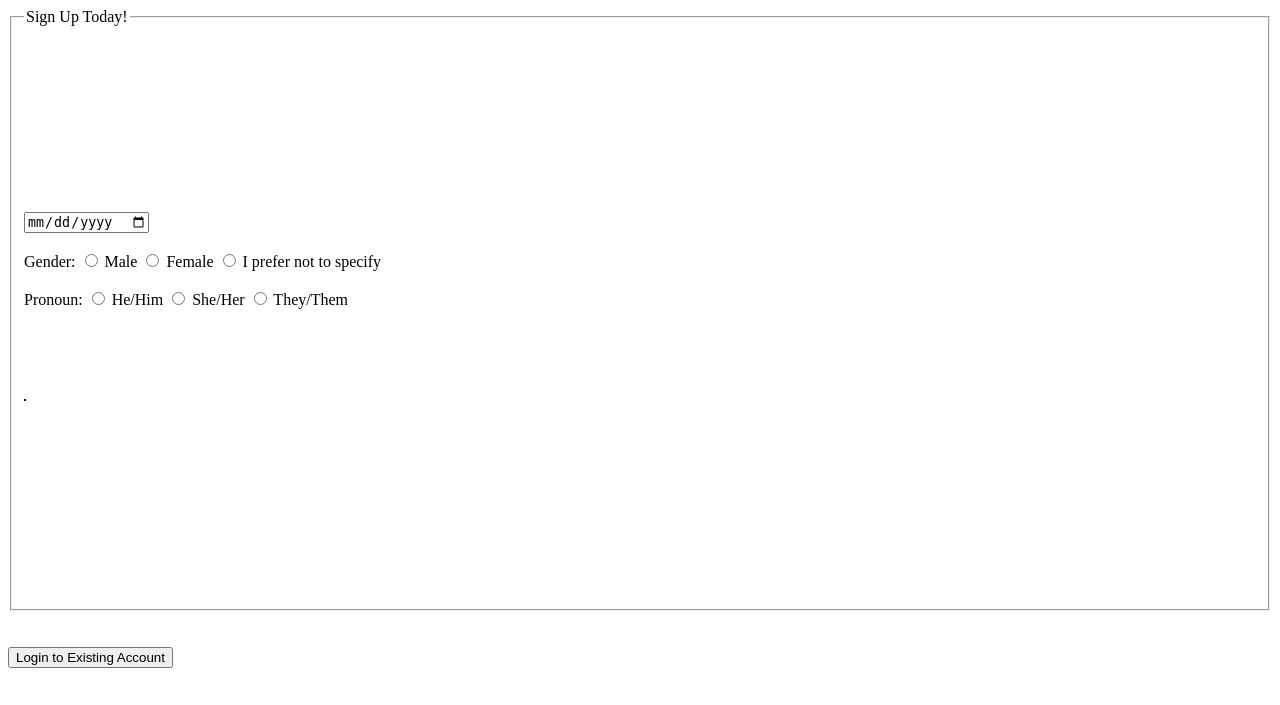
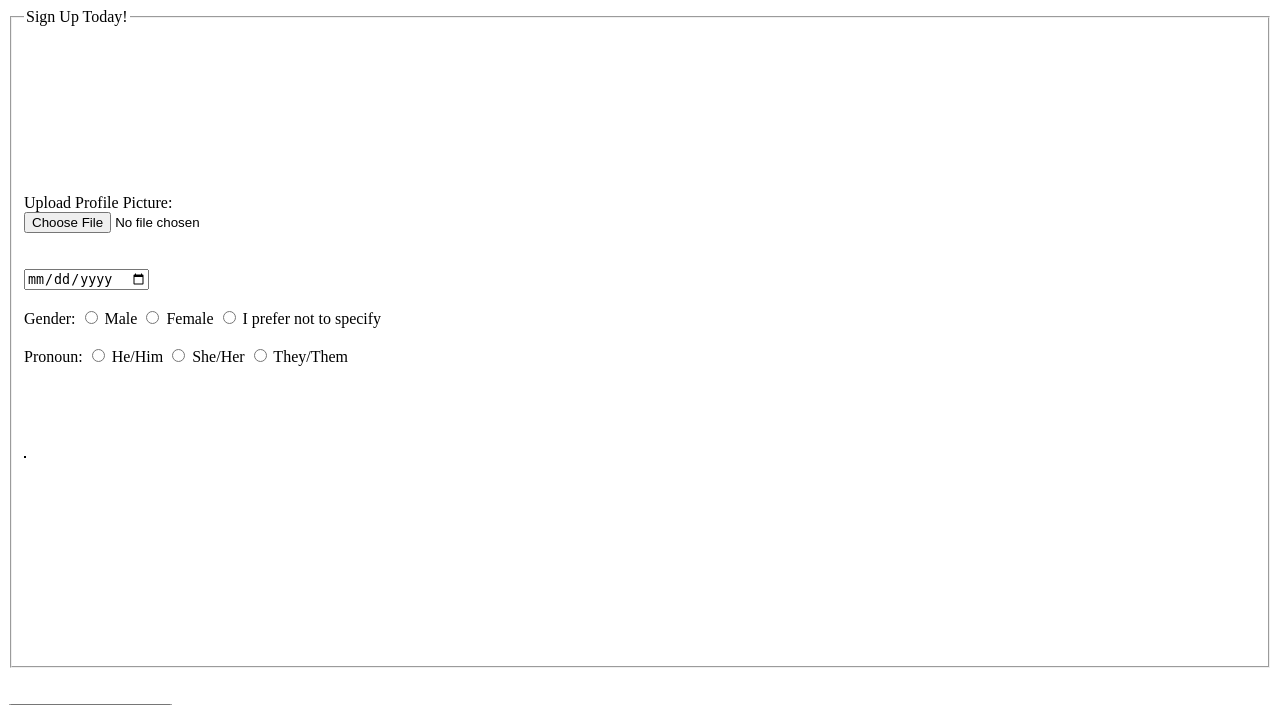
Before and after one commit to georgekouts108/soen357-chromatic, a Flask app: template templates/register.html in a window 1280 px wide. Shown: the top 705 px of the page. Run offline with Flask 2, Linux system fonts and the light colour scheme; the template is opened without the code that fills it: values that come from a table or form of the project are taken from there, others are empty; parts of the project's set-up code (start-up, migrations or seed data) failed here and were passed over.

Commit message:
#26 started implementing profile picture field

```diff
--- a/app.py
+++ b/app.py
@@ -155,6 +155,11 @@ def createNewUser():
                     pronounIsChosen = True
                 elif (str(chosen_pronoun) == 'They/Them'):
                     pronounIsChosen = True
+
+                # implement later...
+                chosen_picture = request.form['photo']
+                print("DEBUGGING OVER HERE: chosen_picture== "+str(chosen_picture))
+                # implement later...
 
                 passwordsMatch = (form.password.data == form.confirm_pwd.data)
                 usernameIsNew = usernameIsOK(form.username.data)
--- a/templates/register.html
+++ b/templates/register.html
@@ -32,6 +32,11 @@
                     {{form.email.label(class='form-control-label')}}<br>
                     {{form.email}}<br><br>
 
+                    <!-- NEW: PROFILE PIC - continue to implement later... -->
+                    <label>Upload Profile Picture:</label><br>
+                    <input type="file" id="profile_pic" name="photo" value="Browse"
+                        accept="image/png, image/jpeg"><br><br>
+                    <!-- NEW: PROFILE PIC - continue to implement later... -->
 
                     {{form.dateOfBirth.label(class='form-control-label')}}<br>
                     <input type="date" id="birth_day" name="birth_day"><br><br>
```
